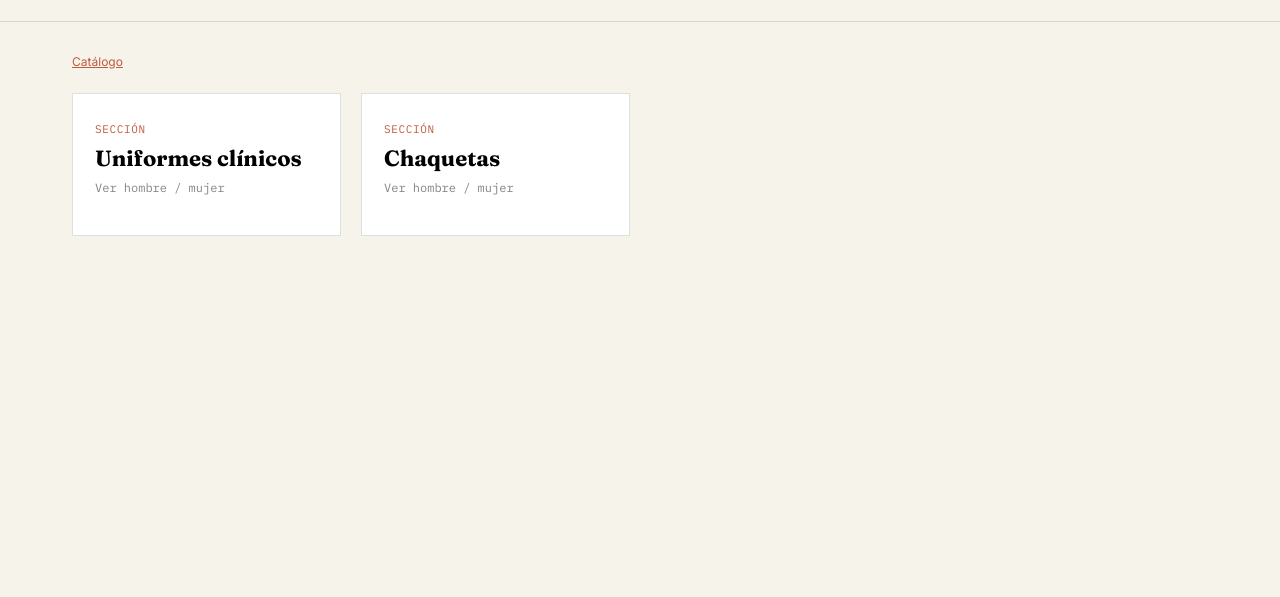
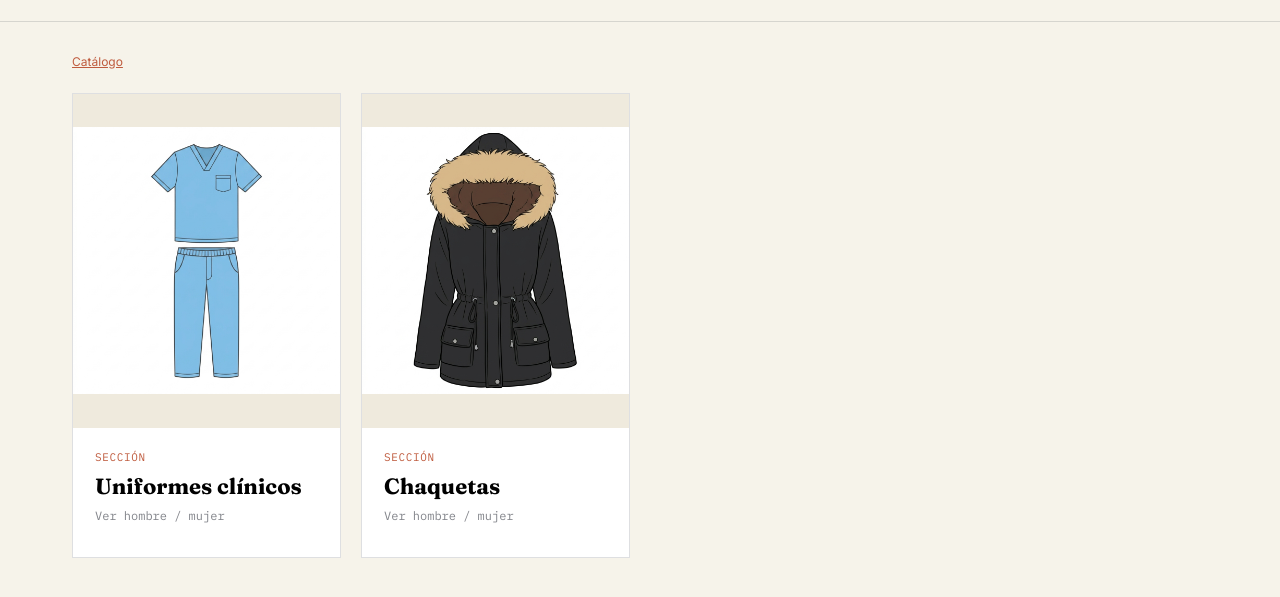
Before and after one commit to CesarEpCoder/catalogo-ropa, a website: page public/index.html in a window 1280 px wide. Shown: the part 65-662 px from the top of the page. Drawn offline with Linux system fonts and the light colour scheme.

Commit message:
Ajuste de imagenes

```diff
--- a/public/css/style.css
+++ b/public/css/style.css
@@ -36,10 +36,13 @@ main{padding:32px;max-width:1200px;margin:0 auto;}
 
 .section-grid{display:grid;grid-template-columns:repeat(auto-fill,minmax(240px,1fr));gap:20px;}
 .section-card{
-  background:#fff;border:1px solid var(--line);padding:28px 22px;cursor:pointer;
+  background:#fff;border:1px solid var(--line);padding:0;cursor:pointer;overflow:hidden;
   transition:transform .18s ease, box-shadow .18s ease;text-align:left;
 }
 .section-card:hover{transform:translateY(-3px);box-shadow:0 14px 24px rgba(27,31,42,0.10);}
+.section-card-img{width:100%;aspect-ratio:4/5;background:var(--paper-2);overflow:hidden;display:flex;align-items:center;justify-content:center;}
+.section-card-img img{width:100%;height:100%;object-fit:contain;display:block;}
+.section-card-body{padding:22px;}
 .section-card .eyebrow{font-family:'IBM Plex Mono',monospace;font-size:11px;color:var(--rust);text-transform:uppercase;letter-spacing:0.06em;margin-bottom:8px;}
 .section-card h3{font-size:22px;}
 .section-card p{font-size:12px;color:rgba(27,31,42,0.55);margin-top:8px;font-family:'IBM Plex Mono',monospace;}
@@ -59,7 +62,7 @@ main{padding:32px;max-width:1200px;margin:0 auto;}
 .tag-card:hover{transform:rotate(0deg) translateY(-4px);box-shadow:0 14px 24px rgba(27,31,42,0.12);}
 .tag-card::before{content:"";position:absolute;top:-7px;left:50%;transform:translateX(-50%);width:14px;height:14px;border-radius:50%;background:var(--paper);border:1px solid var(--line);}
 .tag-img-wrap{width:100%;aspect-ratio:3/4;overflow:hidden;background:var(--paper-2);display:flex;align-items:center;justify-content:center;margin-bottom:12px;}
-.tag-img-wrap img{width:100%;height:100%;object-fit:cover;}
+.tag-img-wrap img{width:100%;height:100%;object-fit:contain;}
 .tag-img-wrap .ph{font-size:11px;color:rgba(27,31,42,0.4);font-family:'IBM Plex Mono',monospace;}
 .tag-name{font-family:'Fraunces',serif;font-size:17px;font-weight:600;line-height:1.2;margin-bottom:4px;}
 .tag-meta{font-family:'IBM Plex Mono',monospace;font-size:11px;color:rgba(27,31,42,0.55);margin-bottom:10px;}
--- a/public/js/catalog.js
+++ b/public/js/catalog.js
@@ -57,14 +57,20 @@ function renderCategoryLevel(){
   document.getElementById('content').innerHTML = `
     <div class="section-grid">
       <button class="section-card" data-cat="uniformes_clinicos">
+        <div class="section-card-img"><img src="/img/uniformes.jpg" alt="Uniformes clínicos"></div>
+        <div class="section-card-body">
           <div class="eyebrow">Sección</div>
           <h3>Uniformes clínicos</h3>
           <p>Ver hombre / mujer</p>
+        </div>
       </button>
       <button class="section-card" data-cat="chaquetas">
+        <div class="section-card-img"><img src="/img/chaquetas.jpg" alt="Chaquetas"></div>
+        <div class="section-card-body">
           <div class="eyebrow">Sección</div>
           <h3>Chaquetas</h3>
           <p>Ver hombre / mujer</p>
+        </div>
       </button>
     </div>
   `;
```
Also changed, not shown: public/img/chaquetas.jpg (added), public/img/uniformes.jpg (added). Lines whose indentation alone changed are shown as unchanged.
